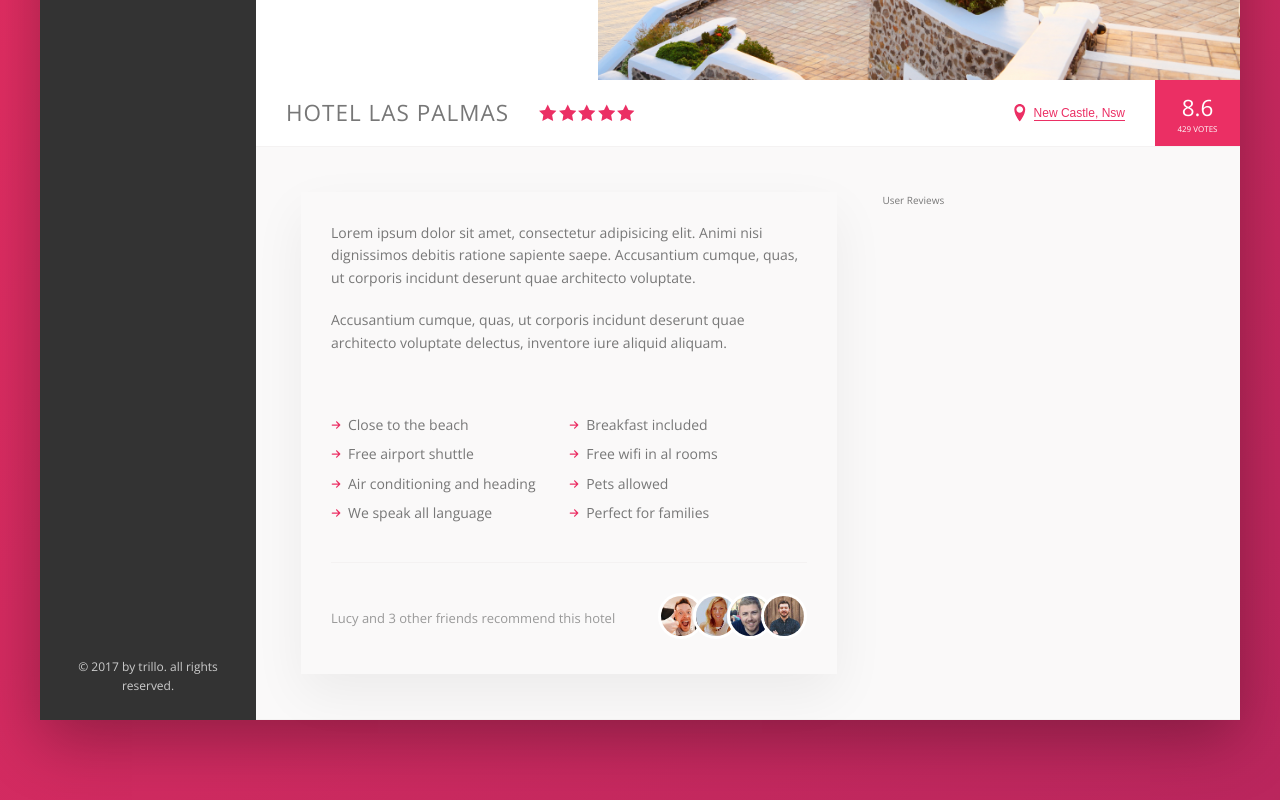
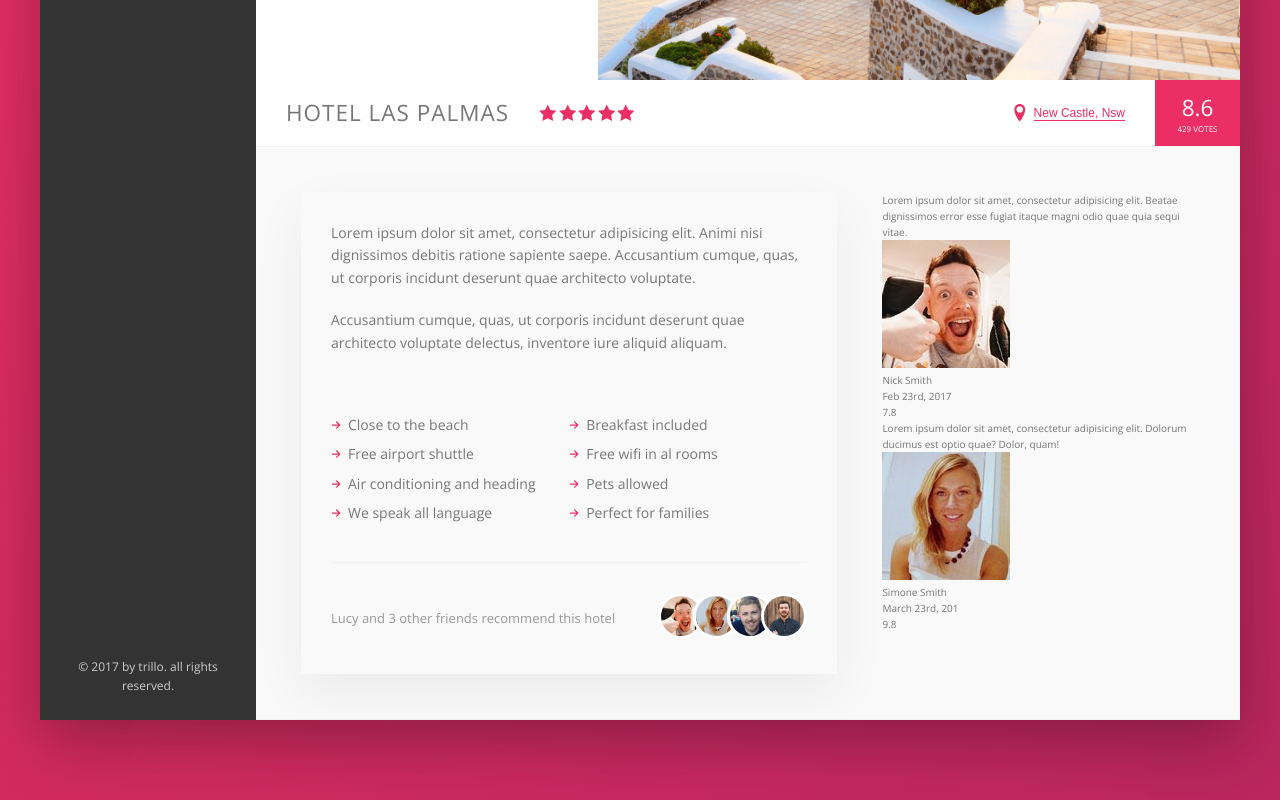
Before and after one commit to acharayaP03/Travel-Advisor, a website: page index.html in a window 1280 px wide. Shown: the part 455-1255 px from the top of the page. Drawn offline with nearby package versions, Linux system fonts and the light colour scheme; files that its build step writes are made by us from their sources.

Commit message:
html for review section

```diff
--- a/index.html
+++ b/index.html
@@ -162,7 +162,30 @@
                         </div>
                     </div>
                 </div>
-                <div class="user-reviews">User Reviews</div>
+                <figure class="user-reviews">
+                    <figure class="review">
+                        <blockquote class="review__text">Lorem ipsum dolor sit amet, consectetur adipisicing elit. Beatae dignissimos error esse fugiat itaque magni odio quae quia sequi vitae.</blockquote>
+                        <figcaption class="review__user">
+                            <img src="images/user-1.jpg" alt="User 1" class="review__photo">
+                            <div class="review__user-box">
+                                <p class="review__user-name">Nick Smith</p>
+                                <p class="review__user-date">Feb 23rd, 2017</p>
+                            </div>
+                            <div class="review__rating">7.8</div>
+                        </figcaption>
+                    </figure>
+                    <figure class="review">
+                        <blockquote class="review__text">Lorem ipsum dolor sit amet, consectetur adipisicing elit. Dolorum ducimus est optio quae? Dolor, quam!</blockquote>
+                        <figcaption class="review__user">
+                            <img src="images/user-2.jpg" alt="User 2" class="review__photo">
+                            <div class="review__user-box">
+                                <p class="review__user-name">Simone Smith</p>
+                                <p class="review__user-date">March 23rd, 201</p>
+                            </div>
+                            <div class="review__rating">9.8</div>
+                        </figcaption>
+                    </figure>
+                </figure>
             </div>
         </main>
     </div>
```
